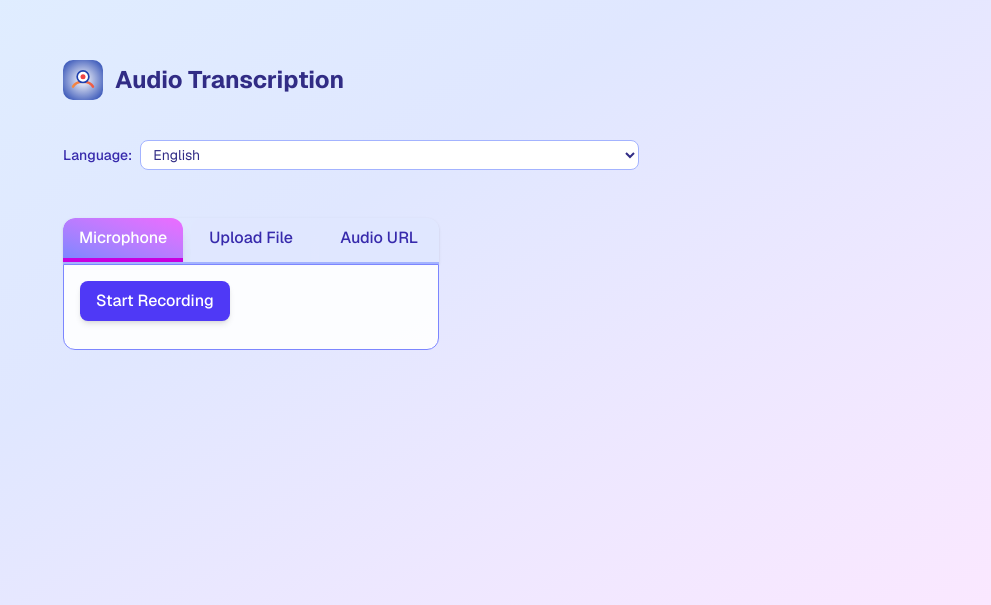
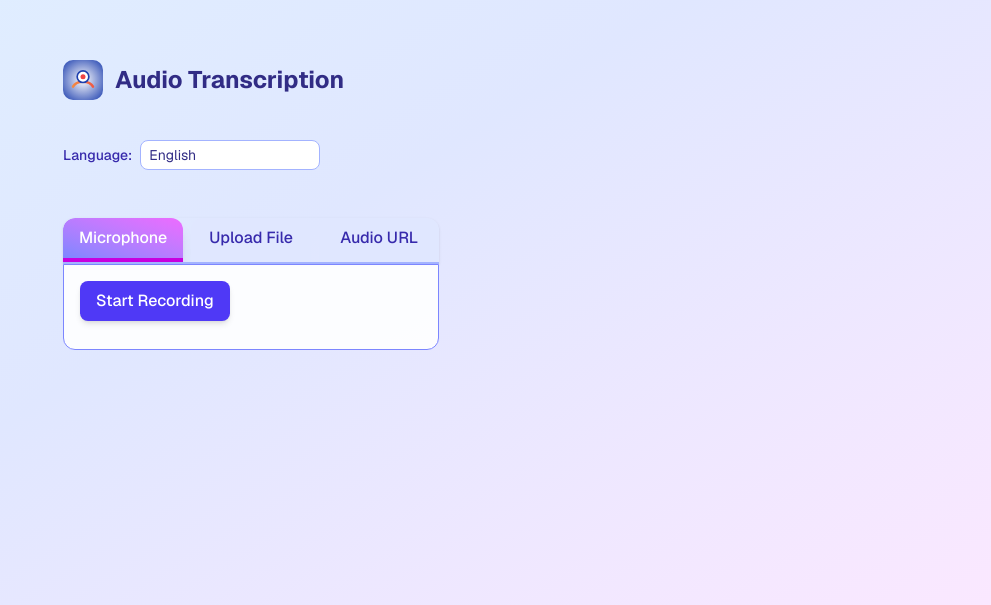
Before and after one commit to miguelcarrascoq/nextjs-audio-transcription, a Next.js app: page / in a window 1280 px wide. Shown: the part 195-800 px from the top of the page, without its empty margins (289-1280 px from the left). Built offline with nearby package versions, Linux system fonts and the light colour scheme.

Commit message:
Update language select dropdown width for improved UI consistency

```diff
--- a/src/app/page.tsx
+++ b/src/app/page.tsx
@@ -145,7 +145,7 @@ export default function Home() {
 					</label>
 					<select
 						id="lang"
-						className="border border-indigo-300 dark:border-fuchsia-700 rounded-lg px-2 py-1 text-sm flex-1 min-w-[120px] bg-white dark:bg-slate-900 text-indigo-900 dark:text-fuchsia-200 focus:ring-2 focus:ring-indigo-400 dark:focus:ring-fuchsia-500"
+						className="border border-indigo-300 dark:border-fuchsia-700 rounded-lg px-2 py-1 text-sm w-[180px] bg-white dark:bg-slate-900 text-indigo-900 dark:text-fuchsia-200 focus:ring-2 focus:ring-indigo-400 dark:focus:ring-fuchsia-500 appearance-none"
 						value={language}
 						onChange={(e) => setLanguage(e.target.value)}
 						disabled={loading}
```
